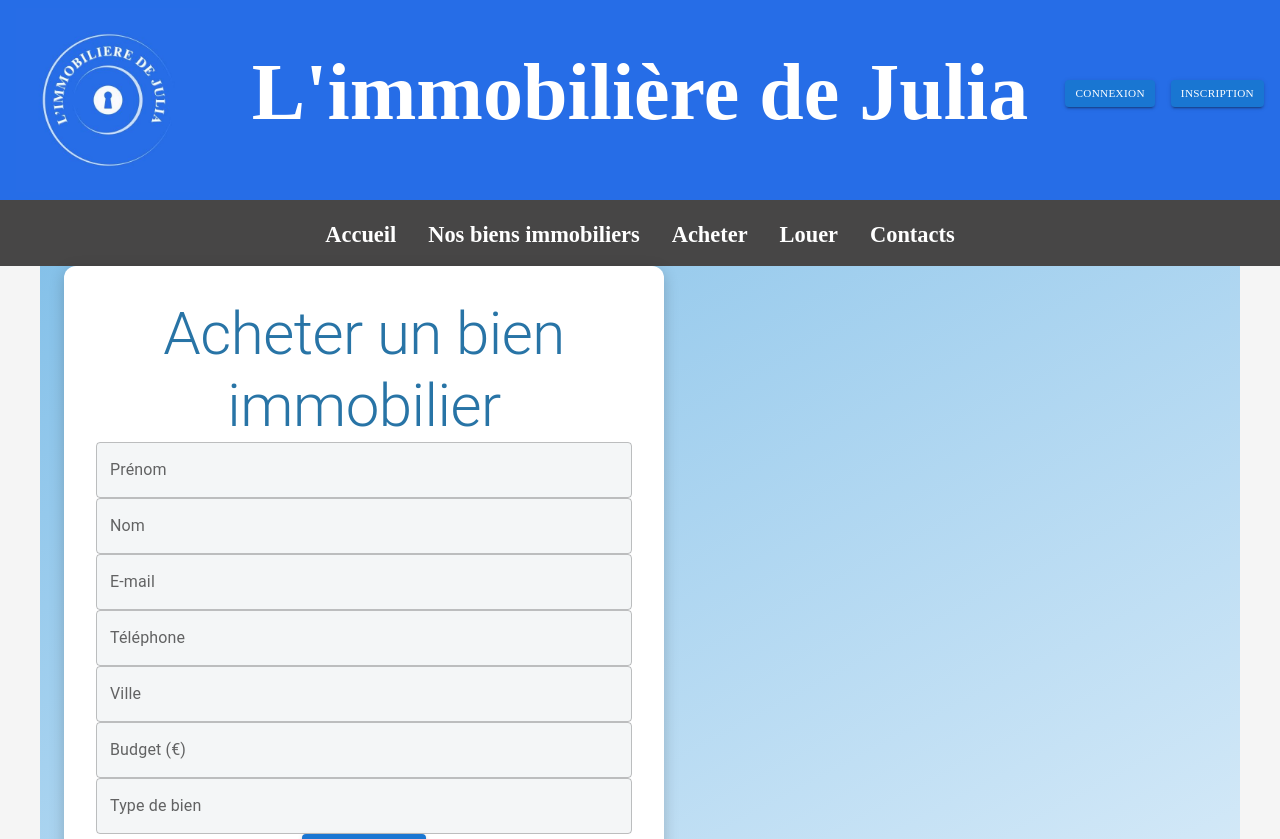
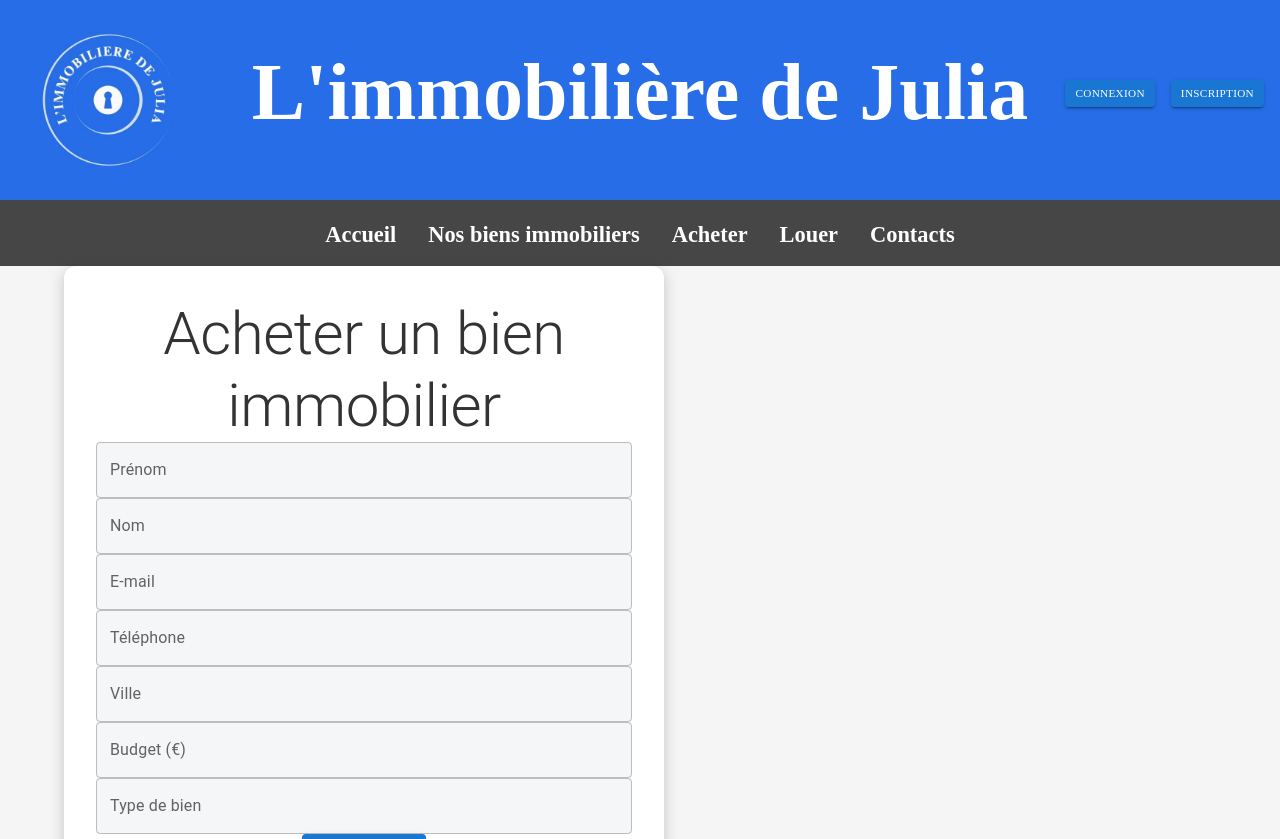
Before and after one commit to noeplantier/Immobiliere-de-Julia, a React (Vite) app: page /buy in a window 1280 px wide. Shown: the top 839 px of the page. Built offline with nearby package versions, Linux system fonts and the light colour scheme; a web font is replaced by a local one.

Commit message:
HomePage Background modifs

```diff
--- a/src/pages/BuyPage/index.scss
+++ b/src/pages/BuyPage/index.scss
@@ -2,10 +2,7 @@
   display:inline-block;
   flex-direction: column;
   align-items: center;
-  justify-content: left;
-
   width: 100%;
-  background: linear-gradient(to bottom right, #85C1E9, #D6EAF8); // Dégradé bleu pour un effet "mer"
   background-size: cover;
 
 }
@@ -23,7 +20,7 @@
 }
 
 .acheter-title {
-  color: #2874A6; // Bleu plus profond pour rappeler l'océan
+
   font-family:'Times New Roman', Times, serif;
   margin-bottom: 1.5rem;
 }
--- a/src/pages/CreateEstmation/index.scss
+++ b/src/pages/CreateEstmation/index.scss
@@ -1,11 +1,13 @@
+
+
 .container {
   display: flex;
   flex-direction: column;
   align-items: center;
   justify-content: center;
-  min-height: 100%; // Remplace height: 100% pour s'assurer que la page prend toute la hauteur de l'écran
   width: 100%;
-  padding: 2rem; // Ajoute un padding global pour donner de l'espace autour
+  background-size: cover;
+
 }
 
 .form {
@@ -14,6 +16,5 @@
   width: 100%;
   max-width: 600px; // Limite la largeur du formulaire pour de meilleures proportions
   padding: 2rem; // Augmente l'espace interne pour un design plus aéré
-  box-shadow: 0 4px 10px rgba(0, 0, 0, 0.1); // Ajoute une ombre subtile pour un effet de profondeur
   margin-bottom: 2rem; // Ajoute un espace en bas pour séparer du footer si nécessaire
 }
--- a/src/pages/HomePage/index.scss
+++ b/src/pages/HomePage/index.scss
@@ -8,7 +8,7 @@
 }
 
 .homepage {
-  background-image: url('https://img.freepik.com/premium-vector/white-gray-smooth-gradient-background-wallpaper-vector-image-backdrop-presentation_1110513-1645.jpg');
+  background-image: url('https://img.freepik.com/vecteurs-libre/fond-demi-teintes-bleu-blanc_53876-99003.jpg');
   background-size: cover;
   background-position: center;
   background-repeat: no-repeat;
@@ -105,6 +105,9 @@
   background-size: cover;
   overflow: hidden;
   position: relative;
+  background-size: cover;
+
+
 
   .carousel-image {
     width: 50vh;
```
